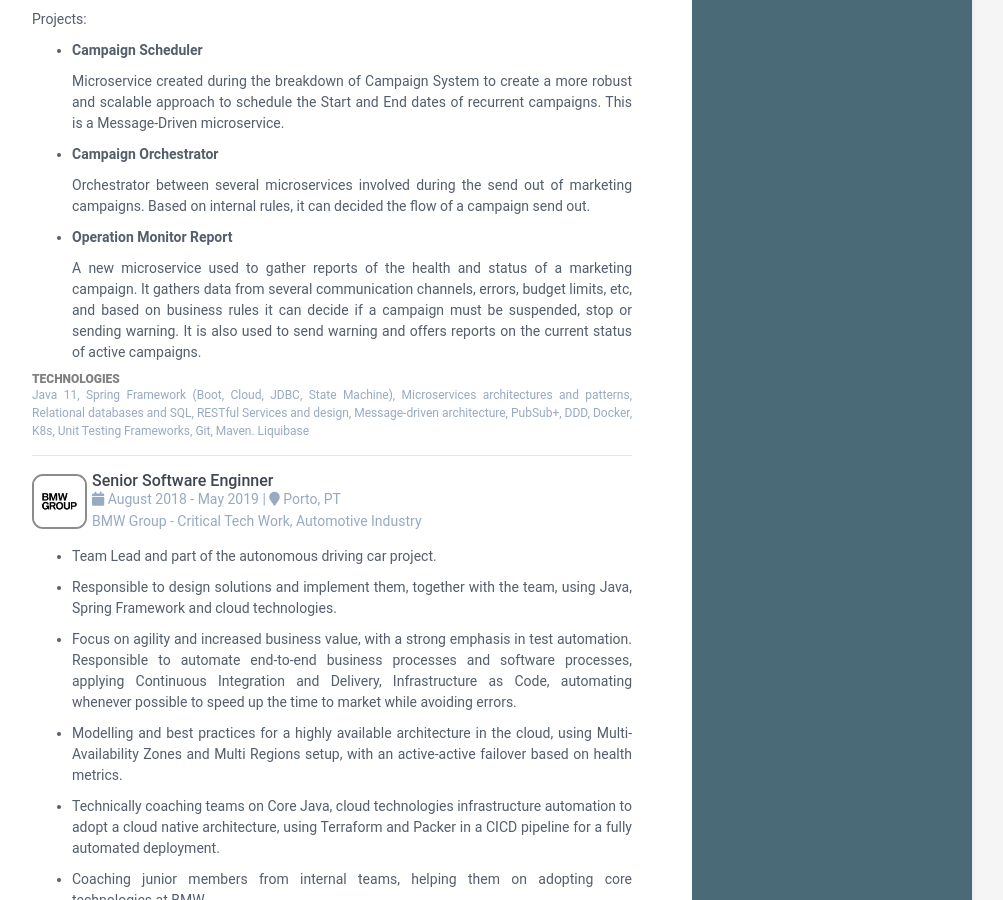
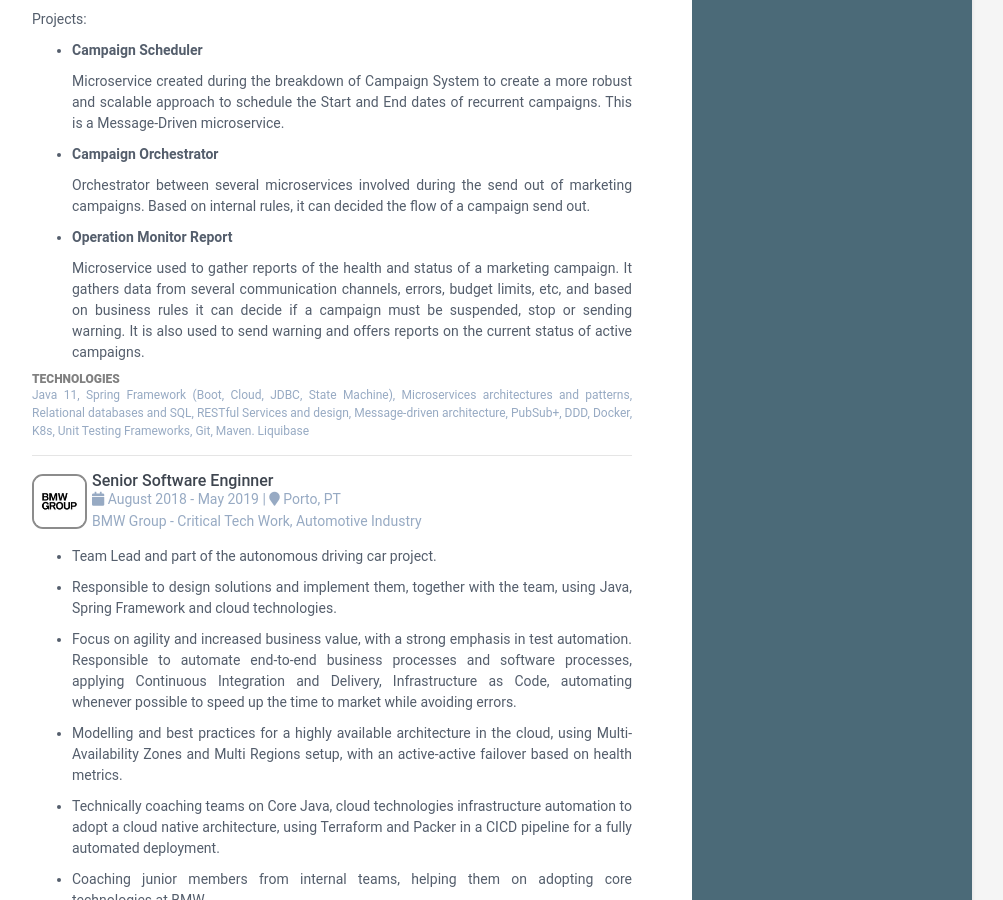
Before and after one commit to valdemarpereira/valdemarpereira.github.io, a Jekyll site: the page built from index.html, in a window 1280 px wide and 900 px high, scrolled down 1800 px. Shown: the whole window, without its empty margins (168-1171 px from the left). Built offline with Jekyll 4.4.1, drawn with Linux system fonts in a browser that asks for light colours.

Commit message:
a few more tweaks

```diff
--- a/_data/data.yml
+++ b/_data/data.yml
@@ -119,7 +119,7 @@ experiences:
 
         - <b>Operation Monitor Report</b>
 
-          A new microservice used to gather reports of the health and status of a marketing campaign. It gathers data from several communication channels, errors, budget limits, etc,
+          Microservice used to gather reports of the health and status of a marketing campaign. It gathers data from several communication channels, errors, budget limits, etc,
           and based on business rules it can decide if a campaign must be suspended, stop or sending warning. It is also used to send warning and offers reports on the current status of active campaigns.
 
 
```
